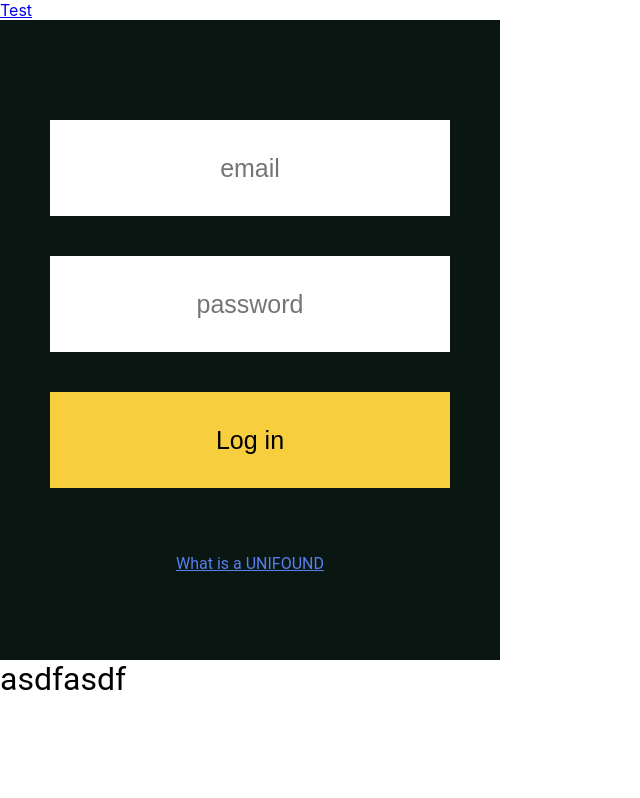
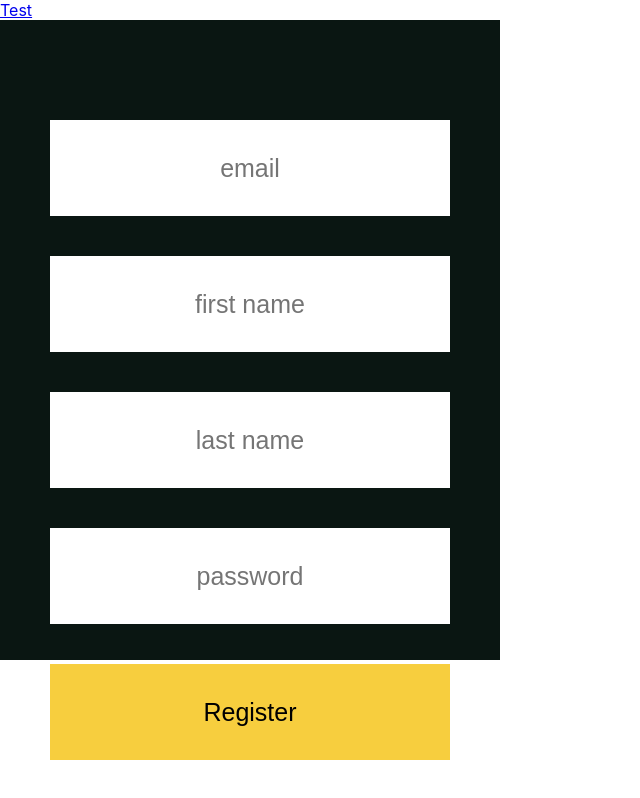
Before and after one commit to devteamepic/frontend, a React (Create React App) app: page /test in a window 1280 px wide. Shown: the top 798 px of the page, without its empty margins (0-640 px from the left). Built offline with nearby package versions, Linux system fonts and the light colour scheme.

Commit message:
form refactoring and working on register form

```diff
--- a/src/App.css
+++ b/src/App.css
@@ -73,7 +73,7 @@ body {
   width: 100%;
 }
 
-#login-form {
+.form {
   height: 60%;
   padding-top: 20%;
   padding-bottom: 10%;
--- a/src/components/core/molecules/LoginForm/LoginForm.js
+++ b/src/components/core/molecules/LoginForm/LoginForm.js
@@ -1,9 +1,8 @@
 import React, { useState, useEffect } from 'react'
-import '../../../../App.css'
 import { connect } from 'react-redux'
 import Input from '../../atoms/Input/Input'
 import { Link } from 'react-router-dom'
-import LoginFormStyled from '../../../styled/molecules/loginFormStyled'
+import FormStyledWrapper from '../../../styled/molecules/formStyled'
 import Text from '../../atoms/Text/Text'
 import login from '../../../../misc/services/loginService'
 import { request, success, failure } from '../../../../redux/actions/loginAction'
@@ -12,7 +11,6 @@ const LoginForm = ({ dispatch,
                      colorScheme,
                      loggedIn,
                      ...props }) => {
-
   const [email, setEmail] = useState('')
   const [password, setPassword] = useState('')
 
@@ -35,11 +33,11 @@ const LoginForm = ({ dispatch,
   }, [loggedIn])
 
     return (
-      <LoginFormStyled
+      <FormStyledWrapper
+        type = 'login'
         colorScheme = { colorScheme }
-        onSubmit = { () => handleSubmit() }
+        callback = { handleSubmit }
       >
-        <form id='login-form'>
         <Input
           type = { 'text' }
           placeholder = 'email'
@@ -54,7 +52,6 @@ const LoginForm = ({ dispatch,
           type = { 'submit' }
           text = 'Log in'
         />
-        </form>
         <Link style={{ color: colorScheme.blue }} to='/about'>
           <Text
             size = { 'small' }
@@ -62,7 +59,7 @@ const LoginForm = ({ dispatch,
             What is a UNIFOUND
           </Text>
         </Link>
-      </LoginFormStyled>
+      </FormStyledWrapper>
     )
 }
 
--- /dev/null
+++ b/src/components/core/molecules/RegisterForm/RegisterForm.js
@@ -0,0 +1,61 @@
+import React, { useState, useEffect } from 'react'
+import { connect } from 'react-redux'
+import Input from '../../atoms/Input/Input'
+import { Link } from 'react-router-dom'
+import FormStyledWrapper from '../../../styled/molecules/formStyled'
+import Text from '../../atoms/Text/Text'
+import login from '../../../../misc/services/loginService'
+import { request, success, failure } from '../../../../redux/actions/loginAction'
+
+const RegisterForm = ({ dispatch, colorScheme, loggedIn, ...props }) => {
+    const [email, setEmail] = useState('')
+    const [password, setPassword] = useState('')
+    const [firstName, setFirstName] = useState('')
+    const [lastName, setLastName] = useState('')
+
+    const handleSubmit = () => {
+        alert('register submit')
+        console.table({ email, firstName, lastName, password })
+    }
+
+    return (
+        <FormStyledWrapper
+          type = 'register'
+          colorScheme = { colorScheme }
+          callback = { handleSubmit }
+        >
+          <Input
+            type = { 'text' }
+            placeholder = 'email'
+            callback = { value => setEmail(value) }
+          />
+          <Input
+            type = { 'text' }
+            placeholder = 'first name'
+            callback = { value => setFirstName(value) }
+          />
+          <Input
+            type = { 'text' }
+            placeholder = 'last name'
+            callback = { value => setLastName(value) }
+          />
+          <Input
+            type = { 'password' }
+            placeholder = 'password'
+            callback = { value => setPassword(value) }
+          />
+          <Input
+            type = { 'submit' }
+            text = 'Register'
+          />
+        </FormStyledWrapper>
+    )
+}
+
+const mapStateToProps = (state) => {
+    const { loggingIn } = state.authenticate
+    const { loggedIn } = state.authenticate
+    return { loggingIn: loggingIn, loggedIn: loggedIn }
+}
+
+export default connect(mapStateToProps) (RegisterForm)
--- a/src/components/core/test.js
+++ b/src/components/core/test.js
@@ -1,5 +1,6 @@
 import React from 'react'
 import LoginForm from './molecules/LoginForm/LoginForm'
+import RegisterForm from './molecules/RegisterForm/RegisterForm'
 import { connect } from 'react-redux'
 import '../../App.css'
 import colorScheme from '../../misc/colorScheme'
@@ -9,14 +10,10 @@ const Test = (props) => {
 
     return (
         <div id='test'>
-          <LoginForm
+          <RegisterForm
             colorScheme = { colorScheme }
           />
-          <Text
-            size = { 'large' }
-          >
-            asdfasdf
-          </Text>
+
         </div>
     )
 }
--- /dev/null
+++ b/src/components/styled/molecules/formStyled.js
@@ -0,0 +1,28 @@
+import React from 'react'
+import styled from 'styled-components'
+import '../../../App.css'
+
+const FormStyled = styled.div`
+width: 500px;
+height: 80%;
+background-color: ${ props => props.colorScheme.steel };
+text-align: center;
+`
+
+const FormStyledWrapper = ({ children, callback, ...props }) => {
+
+    return (
+        <FormStyled
+          colorScheme = { props.colorScheme }
+        >
+          <form
+            className='form'
+            onSubmit = { () => callback() }
+          >
+            { children }
+          </form>
+        </FormStyled>
+    )
+}
+
+export default FormStyledWrapper
--- a/src/components/styled/molecules/loginFormStyled.js
+++ /dev/null
@@ -1,10 +0,0 @@
-import styled from 'styled-components'
-
-const LoginFormStyled = styled.div`
-width: 500px;
-height: 80%;
-background-color: ${props => props.colorScheme.steel};
-text-align: center;
-`
-
-export default LoginFormStyled
```
Also changed, not shown: src/components/core/molecules/Form/Form.js (added). Lines whose indentation alone changed are shown as unchanged.
